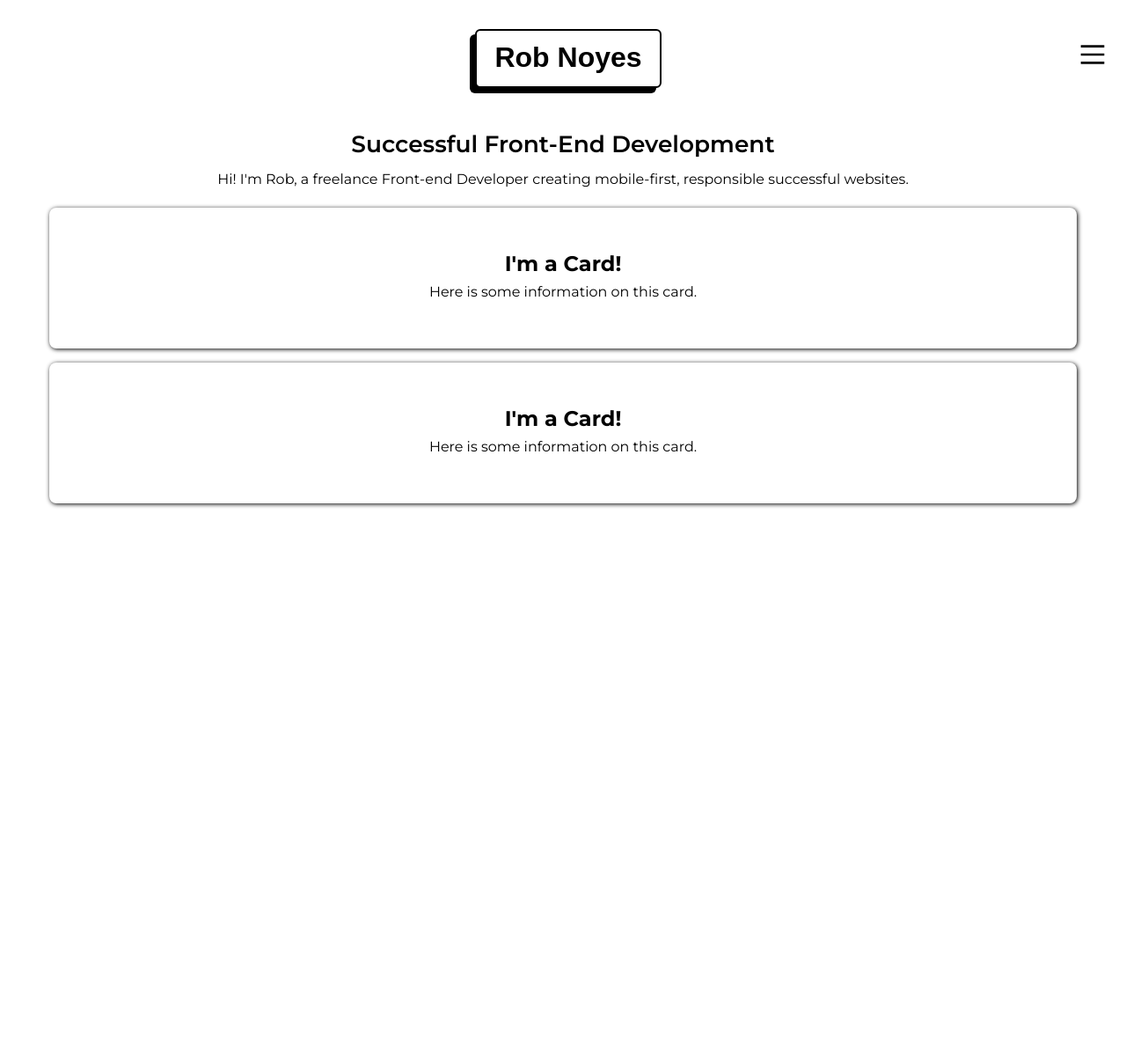
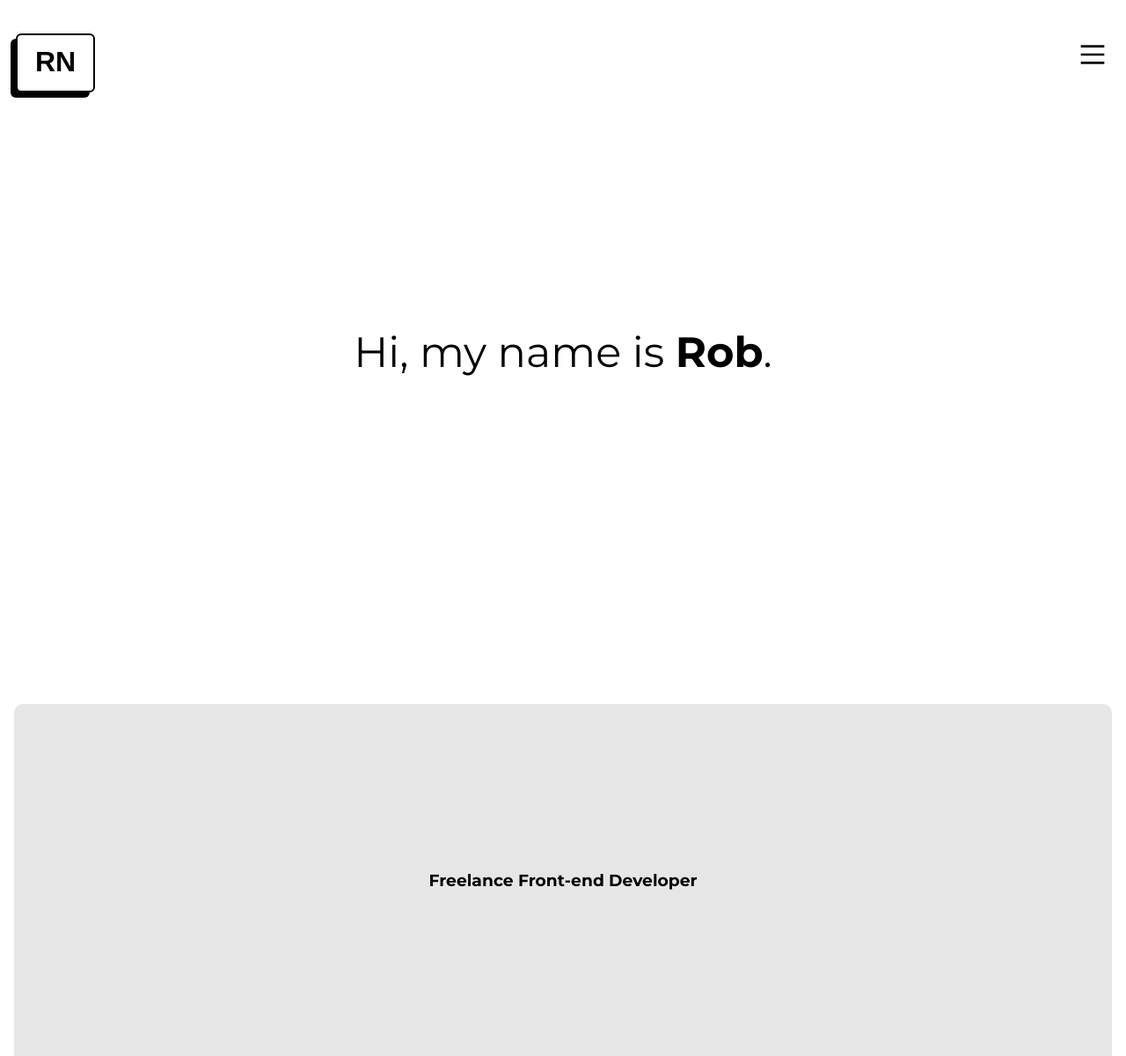
Before and after one commit to rob-noyes/portfolio-site, a React (Create React App) app: page / in a window 1280 px wide. Shown: the whole page at 88% size. Before the commit the page ends 800 px from the top, so only its background shows below. Built offline with nearby package versions, Linux system fonts and the light colour scheme.

Commit message:
changed homepage layout

```diff
--- a/src/App.js
+++ b/src/App.js
@@ -1,6 +1,6 @@
 import { BrowserRouter, Switch, Route } from 'react-router-dom';
 import './App.css';
-import Contact from './components/Contact';
+import About from './components/About';
 import Home from './components/Home';
 import Portfolio from './components/Portfolio';
 
@@ -10,7 +10,7 @@ function App() {
       <Switch>
         <Route exact path="/" component={Home} />
         <Route path="/portfolio" component={Portfolio} />
-        <Route path="/contact" component={Contact} />
+        <Route path="/about" component={About} />
       </Switch>
     </BrowserRouter>
   );
--- /dev/null
+++ b/src/components/About.js
@@ -0,0 +1,12 @@
+import Header from './Header';
+
+const About = () => {
+  return (
+    <div>
+      <Header />
+      <h2>Welcome to The About Page</h2>
+    </div>
+  );
+};
+
+export default About;
--- a/src/components/Contact.js
+++ /dev/null
@@ -1,12 +0,0 @@
-import Header from './Header';
-
-const Contact = () => {
-  return (
-    <div>
-      <Header />
-      <h2>Welcome to The Contact Page</h2>
-    </div>
-  );
-};
-
-export default Contact;
--- a/src/components/Header.js
+++ b/src/components/Header.js
@@ -13,13 +13,13 @@ const Header = () => {
         <GrMenu onClick={() => setOpen(!open)} />
       </button>
       <Link to="/">
-        <button className="header-button">Rob Noyes</button>
+        <button className="header-button">RN</button>
       </Link>
       <CSSTransition in={open} timeout={300} classNames="fade" unmountOnExit>
         <ul>
           <Link to="/">Home</Link>
           <Link to="/portfolio">Portfolio</Link>
-          <Link to="/contact">Contact</Link>
+          <Link to="/about">About</Link>
         </ul>
       </CSSTransition>
     </div>
--- a/src/components/Home.js
+++ b/src/components/Home.js
@@ -5,18 +5,13 @@ const Home = () => {
   return (
     <div>
       <Header />
-      <div className="centering">
-        <div>
-          <h2 className="headings">Successful Front-End Development</h2>
-          <p className="descriptions">
-            Hi! I'm Rob, a freelance Front-end Developer creating mobile-first,
-            responsible successful websites.
-          </p>
-        </div>
-        <div>
-          <DescriptionCard />
-          <DescriptionCard />
-        </div>
+      <div className="hello-container">
+        <h2 className="home-heading">
+          Hi, my name is <b>Rob</b>.
+        </h2>
+      </div>
+      <div className="home-about">
+        <h3>Freelance Front-end Developer</h3>
       </div>
     </div>
   );
--- a/src/components/home-components/DescriptionCard.js
+++ b/src/components/home-components/DescriptionCard.js
@@ -1,8 +1,8 @@
 const DescriptionCard = () => {
   return (
     <div className="description-card">
-      <h2>I'm a Card!</h2>
-      <p>Here is some information on this card.</p>
+      <h2 className="headings">I'm a Card!</h2>
+      <p className="descriptions">Here is some information on this card.</p>
     </div>
   );
 };
--- a/src/index.css
+++ b/src/index.css
@@ -1,8 +1,4 @@
 @import url('https://fonts.googleapis.com/css2?family=Montserrat:wght@400;500;600;700&display=swap');
-
-:root {
-  --speed: 500ms;
-}
 
 * {
   margin: 0;
@@ -103,16 +99,17 @@ a {
 }
 
 .header-container {
+  position: absolute;
   display: flex;
-  flex-direction: row;
   align-items: center;
-  justify-content: center;
-  margin: 2rem 3rem;
-  height: 10vh;
+  justify-content: start;
+  padding-top: 2rem;
+  width: 100%;
 }
 
 .header-button {
   font-size: 2rem;
+  position: relative;
 }
 
 .active-menu {
@@ -142,17 +139,6 @@ a {
   background: none;
 }
 
-.dim {
-  position: absolute;
-  left: 0;
-  width: 100%;
-  height: 100%;
-
-  background: rgba(0, 0, 0, 0.8);
-
-  z-index: 100;
-}
-
 /*************
     UTILITY
 *************/
@@ -178,23 +164,36 @@ a {
     HOME
 *************/
 
-.centering {
+.hello-container {
   display: flex;
   flex-direction: column;
   justify-content: center;
+  align-items: center;
   text-align: center;
-  margin: 1rem 2.5rem;
+  margin: 0 1rem;
   line-height: 2rem;
+  min-height: 100vh;
 }
 
-.headings {
-  font-size: 1.65rem;
-  line-height: 2.5rem;
-  font-weight: 600;
+.home-about {
+  display: flex;
+  justify-content: center;
+  align-items: center;
+  background: rgb(230, 230, 230);
+  border-radius: 10px 10px 0 0;
+  min-height: 50vh;
+  margin: 0 1rem;
+}
+
+.home-heading {
+  font-size: 3rem;
+  line-height: 3rem;
+  font-weight: 400;
 }
 
 .descriptions {
   padding-top: 0.25rem;
+  font-weight: 400;
 }
 
 /******************
@@ -202,12 +201,16 @@ a {
 *******************/
 
 .description-card {
-  border-radius: 0.5rem;
-  box-shadow: 1px 1px 5px 0.1px #000000;
-  margin: 1rem;
-  padding: 3rem;
-  background: #ffffff;
+  top: -6px;
+  left: 6px;
+  background: #e0e0e0;
+  border: 2px solid #000000;
+  border-radius: 6px;
+  box-shadow: 6px -6px 0 0 #000000;
+  padding: 12px 20px 14px 20px;
+  margin: 1rem 0;
 }
 .description-card:hover {
-  background: #dadada;
+  background: #1d1d1d;
+  color: #ffffff;
 }
```
Also changed, not shown: src/Routes.js (added).
